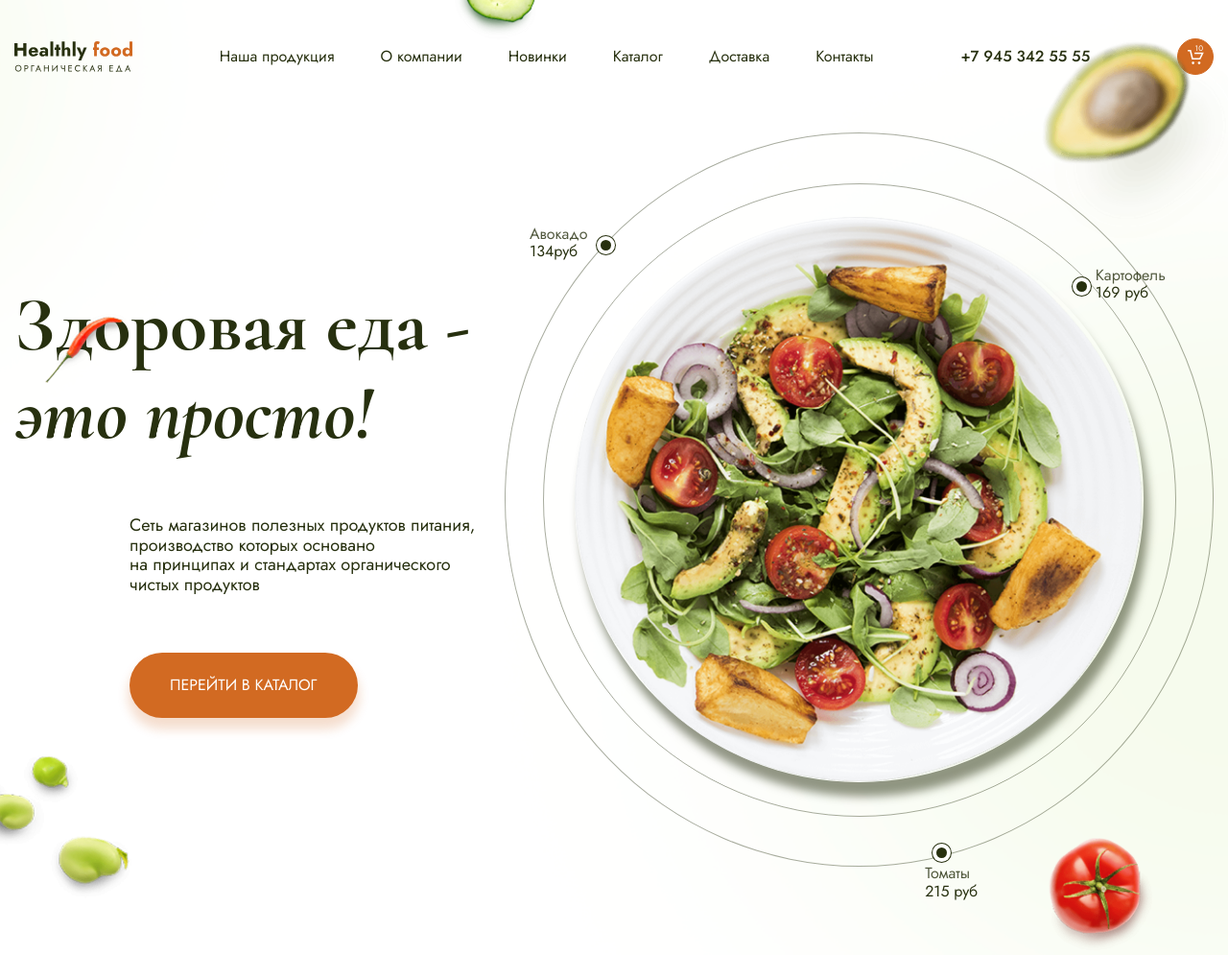
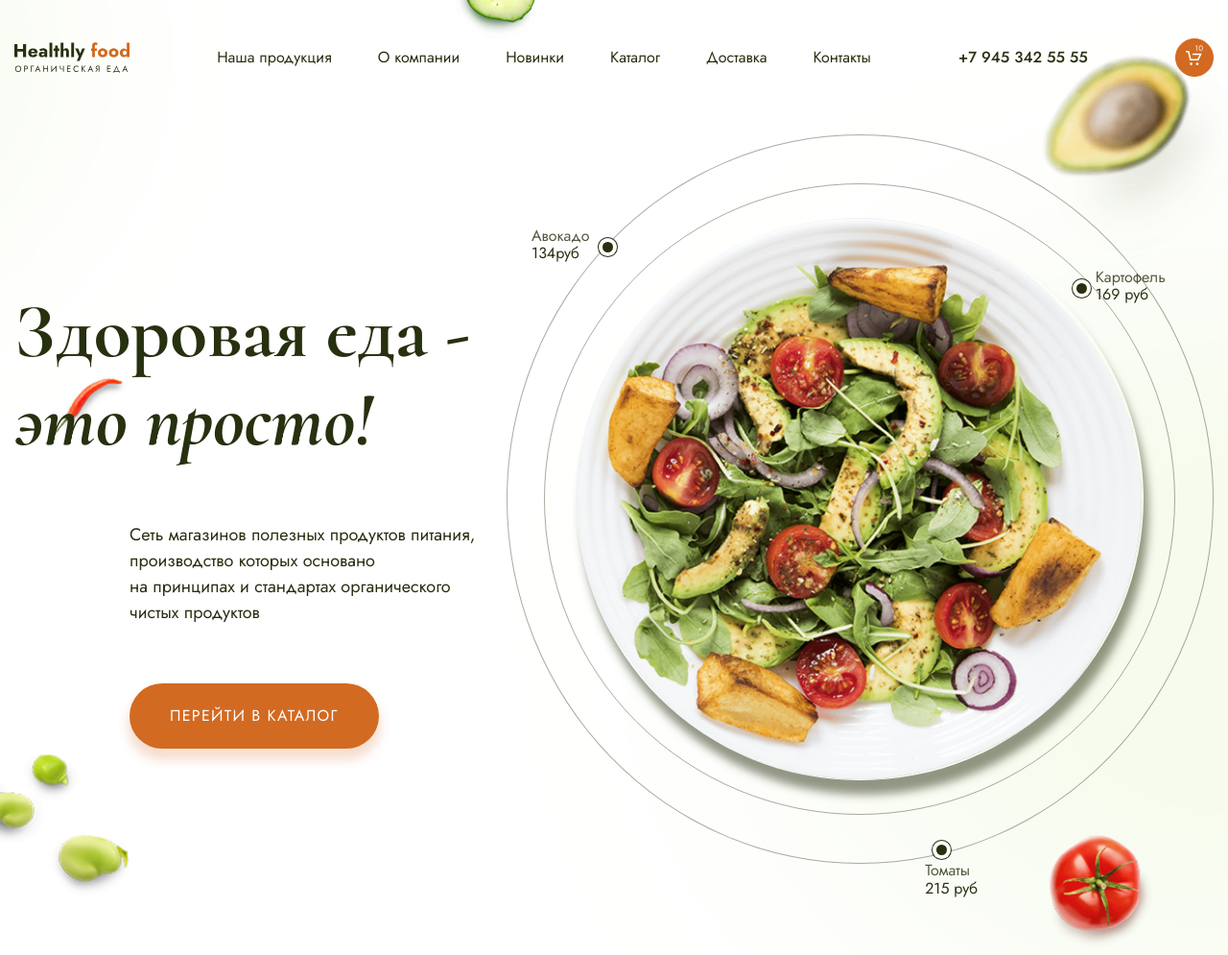
Before and after one commit to illicchpv/Module02-Shop, a website built with webpack: page src/index.html in a window 1280 px wide. Shown: the whole page at 96% size. Built offline with nearby package versions, Linux system fonts and the light colour scheme.

Commit message:
доработки по домашке 10

```diff
--- a/src/styles/main.scss
+++ b/src/styles/main.scss
@@ -3,8 +3,8 @@
   display: block;
   background-image: url(../images/logo.svg);
   background-repeat: no-repeat;
-  background-size: cover;
-  width: 12.3rem;
+  background-size: contain;
+  width: 12rem;
   height: 3.2rem;
 }
 
@@ -39,8 +39,8 @@
   }
   &__cart{
     display: block;
-    width: 3.8rem;
-    height: 3.8rem;
+    width: 4rem;
+    height: 4rem;
     border-radius: 50%;
     background-color: $orange;
     background-image: url(../images/cart-white.svg);
@@ -70,8 +70,7 @@
   background-size: cover;
   position: relative;
   padding-bottom: 187px;
-  // &__text{
-  // }
+  z-index: 0;
   &__item{
     margin-left: 12rem;
     max-width: 378px;
@@ -87,8 +86,8 @@
     gap: 30px;
   }
   &__cover{
-    flex-basis: 763px;
-    height: 763px;
+    flex-basis: 758px;
+    height: 758px;
     border: 1px solid rgba($green,0.4);
     border-radius: 50%;
     display: flex;
@@ -98,8 +97,8 @@
     position: relative;
   }
   &__line{
-    width: 658px;
-    height: 658px;
+    width: 656px;
+    height: 656px;
     // box-shadow: 0 0 0 1px rgba($green,0.4), 0 0 0 53px white, 0 0 0 54px rgba($green,0.4);
     border: 1px solid rgba($green,0.4);
     border-radius: 50%;
@@ -112,6 +111,9 @@
     width: 90%;
     box-shadow: 5px 15px 10px 0px rgba($green,0.50);
     border-radius: 50%;
+  }
+  &__text{
+    padding-top: 4rem;
   }
   &__btn{
     border: none;
@@ -169,18 +171,21 @@
     top: 0;
     left: 37%;
     width: 85px;
+    z-index: -1;
   }
   &__avocado {
     position: absolute;
-    top: 42px;
+    top: 56px;
     right: 0;
     width: 194px;
+    z-index: -1;
   }
   &__pepper {
     position: absolute;
-    top: 30%;
+    top: 36%;
     left: 47px;
     width: 86px;
+    z-index: -1;
   }
   &__beans {
     position: absolute;
@@ -213,6 +218,7 @@
 
 .description{
   margin: 0;
+  line-height: 1.5;
   &_size-s{
     font-size: 1.8rem;
   }
@@ -220,6 +226,7 @@
 
 .link{
   color:$white;
+  letter-spacing: .13rem;
   text-transform: uppercase;
   text-decoration: none;
   padding: 2.5rem 4.2rem;
```
